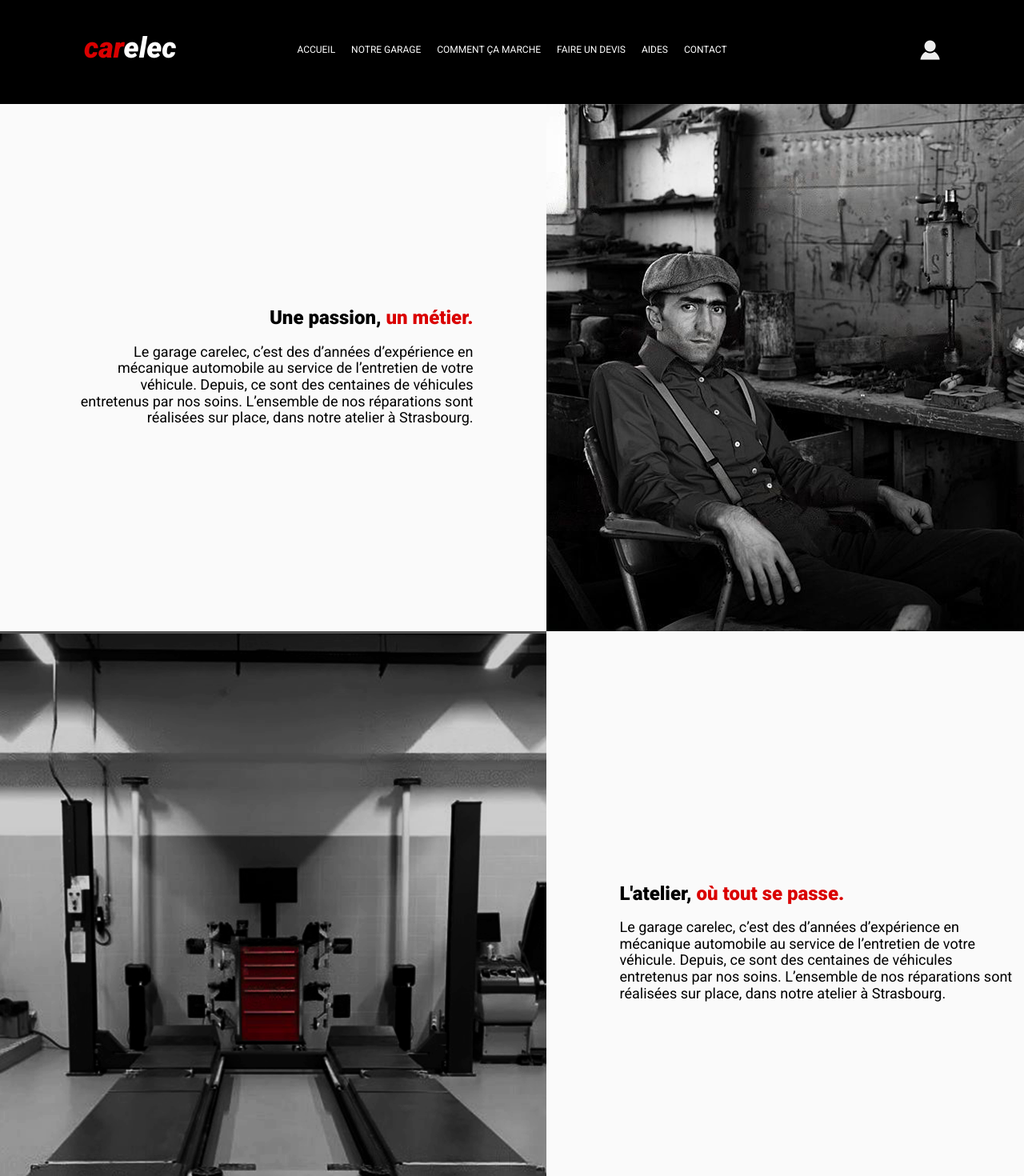
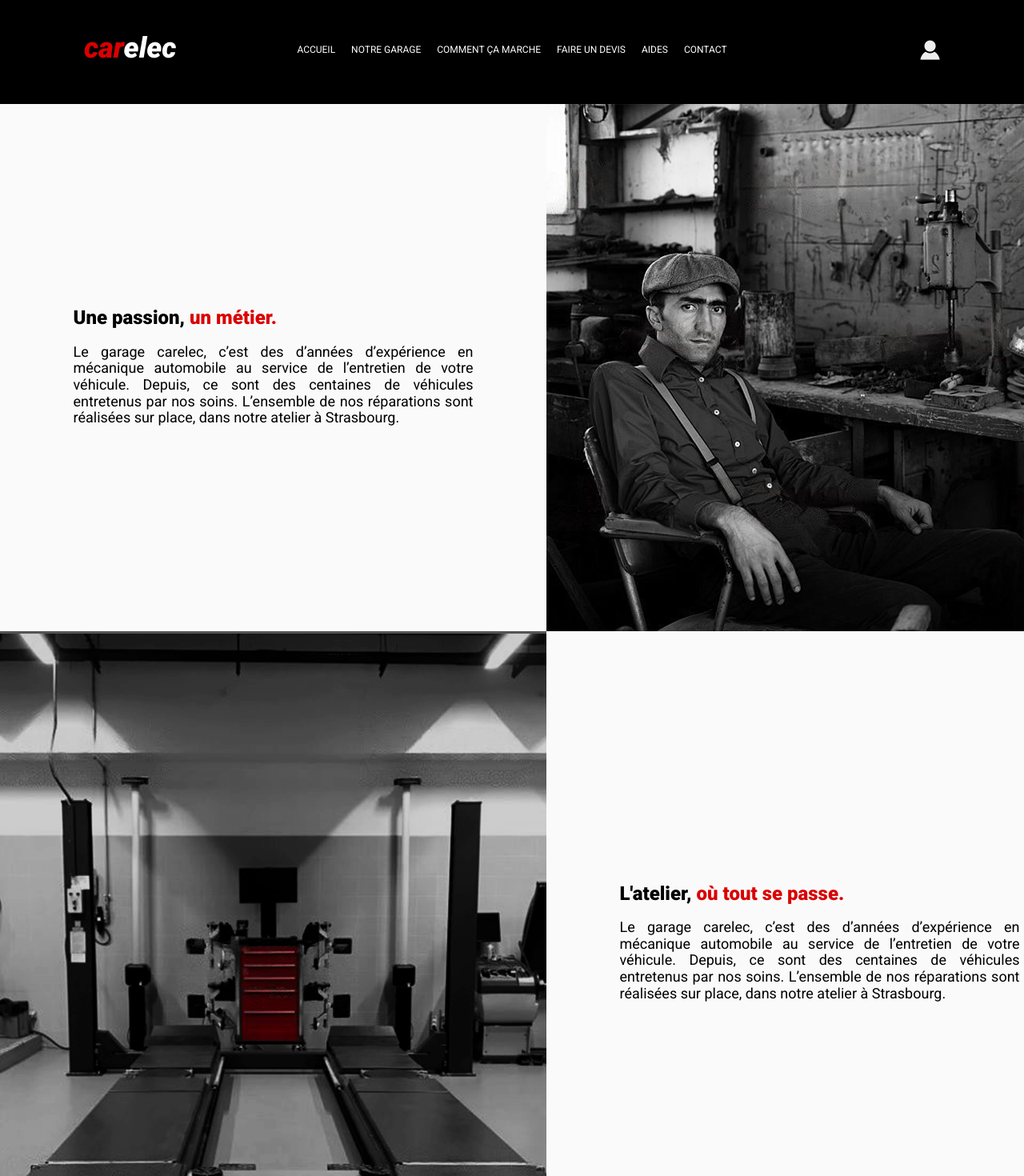
Before and after one commit to bobylatruffe/carelec, a React (Create React App) app in the folder app/: page /notre-garage in a window 1280 px wide. Shown: the top 1470 px of the page at 80% size. Built offline with nearby package versions, Linux system fonts and the light colour scheme.

Commit message:
ajustement des textes de descritpions des content-n

```diff
--- a/app/src/Component/NotreGarage/NotreGarage.css
+++ b/app/src/Component/NotreGarage/NotreGarage.css
@@ -19,7 +19,7 @@
 
 .notre-garage-container .content-n .txt-left-container .txt-left {
   width: 500px;
-  text-align: right;
+  text-align: justify;
 }
 
 .notre-garage-container .content-n .txt-right-container {
@@ -30,5 +30,5 @@
 
 .notre-garage-container .content-n .txt-right-container .txt-right {
   width: 500px;
-  text-align: left;
+  text-align: justify;
 }
```
